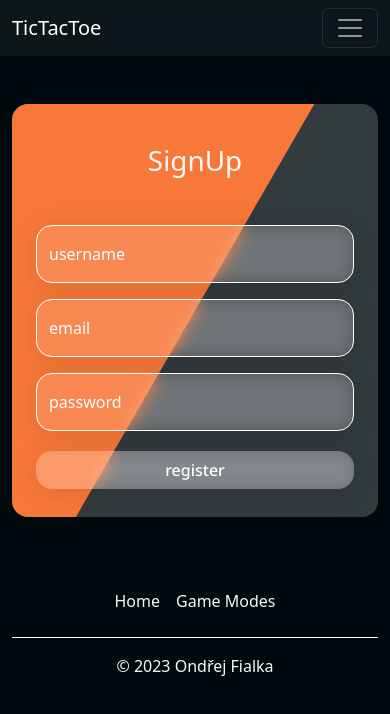
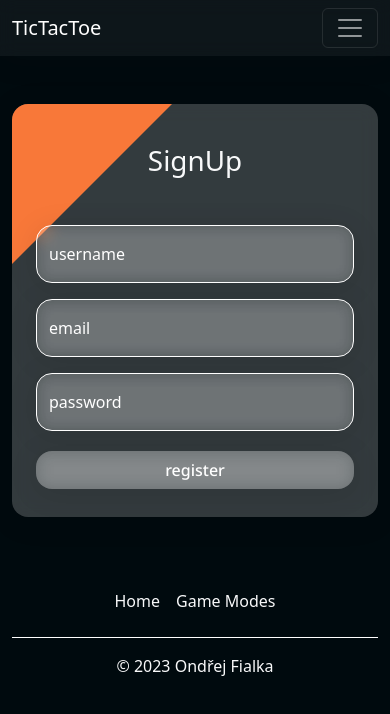
Before and after one commit to OndraFi/tictactoe-vue, a Vue app: page /register in a window 390 px wide. Shown: the top 714 px of the page. Built offline with nearby package versions, Linux system fonts and the light colour scheme.

Commit message:
css pro mobil

```diff
--- a/src/assets/css/style.scss
+++ b/src/assets/css/style.scss
@@ -16,11 +16,17 @@
     content: '';
     position: absolute;
     top: 0;
-    left: -350px;
-    width: 100%;
-    height: 100%;
-    background:  #f87839;
-    transform: skewX(-30deg);
+    //left: -350px;
+    left: 0px;
+    top: -80px;
+    width: 0;
+    height: 0;
+    border-top: 80px solid transparent;
+    border-bottom: 80px solid transparent;
+
+    border-left: 80px solid #f87839;
+    //background:  #f87839;
+    //transform: skewX(-30deg);
     transition: 0.3s;
     z-index: -1;
   }
@@ -28,12 +34,13 @@
   .block-no-hover:before{
     content: '';
     position: absolute;
-    top: 0;
-    left: -50%;
-    width: 100%;
-    height: 100%;
-    background:  #f87839;
-    transform: skewX(-30deg);
+    left: 0px;
+    top: -160px;
+    width: 0;
+    height: 0;
+    border-top: 160px solid transparent;
+    border-bottom: 160px solid transparent;
+    border-left: 160px solid #f87839;
     z-index: -1;
   }
 
```
